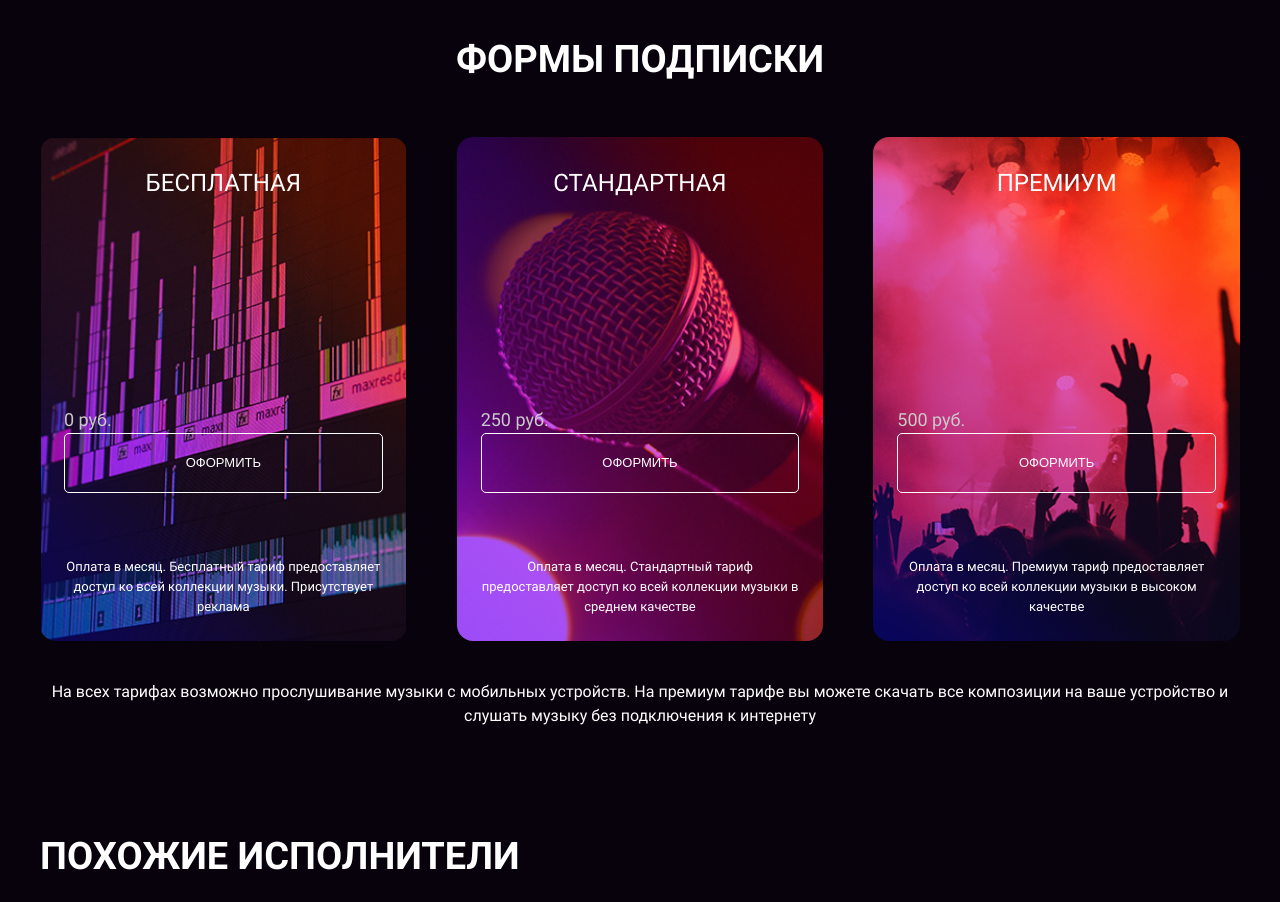
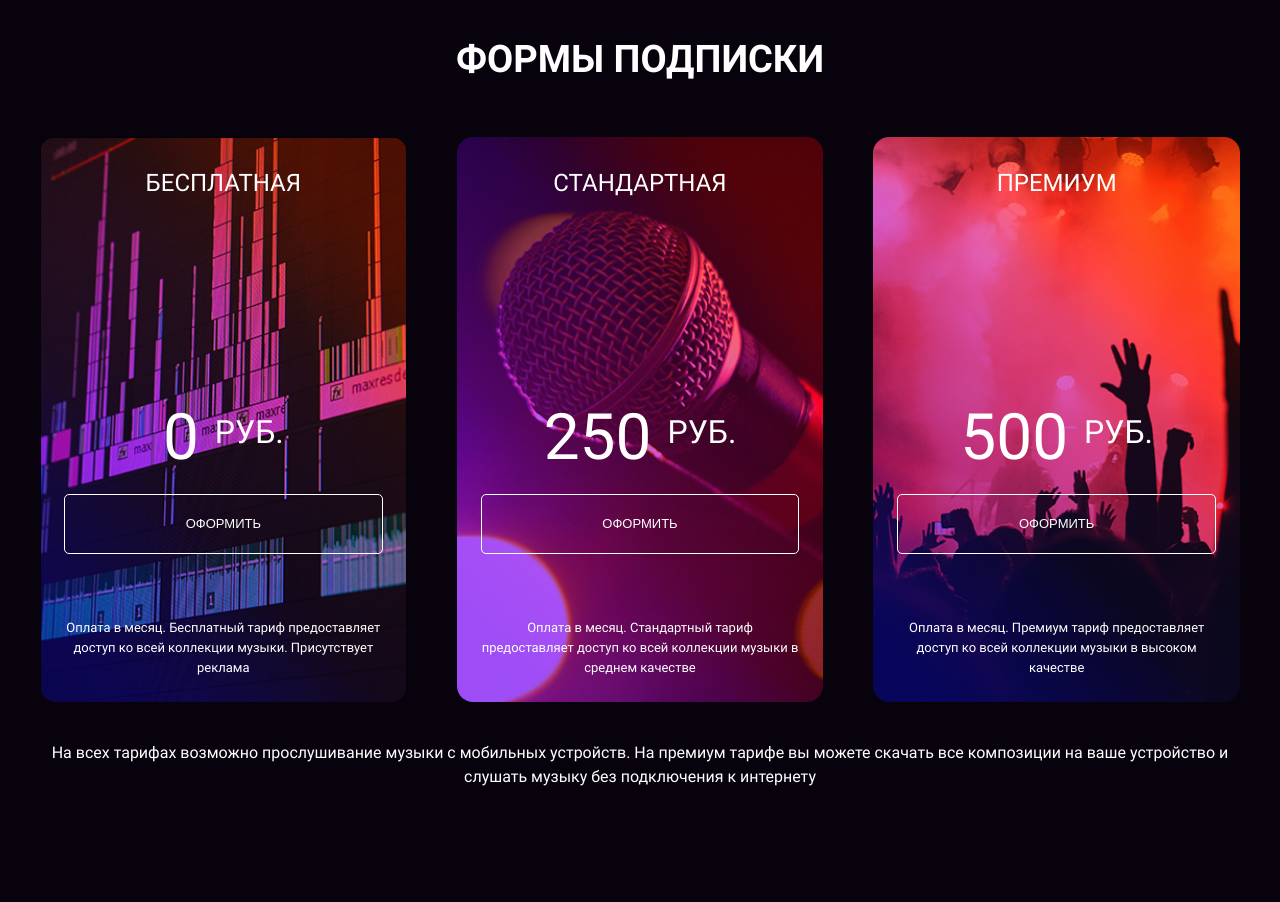
Before and after one commit to alextula26/layout-designer-project-lvl2, a website: page src/index.html in a window 1280 px wide. Shown: the part 820-1722 px from the top of the page. Drawn offline with Linux system fonts and the light colour scheme.

Commit message:
price for page-pricing

```diff
--- a/package.json
+++ b/package.json
@@ -18,7 +18,8 @@
   "homepage": "https://github.com/alextula26/layout-designer-project-lvl2#readme",
   "devDependencies": {
     "htmlhint": "^0.14.2",
-    "stylelint": "^13.11.0",
+    "stylelint": "^13.12.0",
+    "stylelint-cli": "^1.3.0",
     "stylelint-config-rational-order": "^0.1.2",
     "stylelint-config-standard": "^20.0.0",
     "stylelint-order": "^4.1.0"
--- a/src/css/style.css
+++ b/src/css/style.css
@@ -299,6 +299,7 @@ header .form .col {
   margin-bottom: 1.5rem;
   padding-left: 20px;
 
+  color: #fff;
   font-weight: 700;
   font-size: 14px;
   line-height: 50px;
@@ -362,6 +363,8 @@ header .form .col {
 .pricing .pricing-item .pricing-item-content {
   padding: 1.5rem;
 
+  color: #fff;
+
   background-repeat: no-repeat;
   background-position: 0 0;
   background-size: cover;
@@ -372,10 +375,30 @@ header .form .col {
   margin-bottom: 200px;
 }
 
+.pricing .pricing-item .pricing-item-content .pricing-value {
+  display: flex;
+  justify-content: center;
+  margin-bottom: 24px;
+}
+
+.pricing .pricing-item .pricing-item-content .pricing-value .price {
+  margin-right: 16px;
+
+  font-size: 64px;
+  line-height: 1em;
+}
+
+.pricing .pricing-item .pricing-item-content .pricing-value .currency {
+  padding-top: 10px;
+
+  font-size: 32px;
+  line-height: 1em;
+  text-transform: uppercase;
+}
+
 .pricing .pricing-item .pricing-item-content .pricing-footer {
   margin-top: 64px;
 
-  color: #fff;
   font-size: 13px;
   line-height: 20px;
   text-align: center;
--- a/src/index.html
+++ b/src/index.html
@@ -42,7 +42,10 @@
         <div class="pricing-item">
           <div class="pricing-item-content bg-free">
             <h3>Бесплатная</h3>
-            <p class="pricing-value">0 руб.</p>
+            <p class="pricing-value">
+              <span class="price">0</span>
+              <span class="currency">руб.</span>
+            </p>
             <a href="#" class="btn btn-white">Оформить</a>
             <p class="pricing-footer">Оплата в месяц. Бесплатный тариф предоставляет доступ ко всей коллекции музыки.
               Присутствует реклама</p>
@@ -52,7 +55,10 @@
         <div class="pricing-item">
           <div class="pricing-item-content bg-standart">
             <h3>Стандартная</h3>
-            <p class="pricing-value">250 руб.</p>
+            <p class="pricing-value">
+              <span class="price">250</span>
+              <span class="currency">руб.</span>
+            </p>
             <a href="#" class="btn btn-white">Оформить</a>
             <p class="pricing-footer">Оплата в месяц. Стандартный тариф предоставляет доступ ко всей коллекции музыки в
               среднем качестве</p>
@@ -62,7 +68,10 @@
         <div class="pricing-item">
           <div class="pricing-item-content bg-premium">
             <h3>Премиум</h3>
-            <p class="pricing-value">500 руб.</p>
+            <p class="pricing-value">
+              <span class="price">500</span>
+              <span class="currency">руб.</span>
+            </p>
             <a href="#" class="btn btn-white">Оформить</a>
             <p class="pricing-footer">Оплата в месяц. Премиум тариф предоставляет доступ ко всей коллекции музыки в
               высоком качестве</p>
--- a/src/scss/modules/_forms.scss
+++ b/src/scss/modules/_forms.scss
@@ -4,6 +4,8 @@
 
   margin-bottom: 1.5rem;
   padding-left: 20px;
+
+  color: $white;
 
   font-weight: 700;
 
--- a/src/scss/modules/_pricing.scss
+++ b/src/scss/modules/_pricing.scss
@@ -21,6 +21,8 @@
     .pricing-item-content {
       padding: 1.5rem;
 
+      color: $white;
+
       background-repeat: no-repeat;
 
       background-position: 0 0;
@@ -32,12 +34,34 @@
         margin-bottom: 200px;
       }
 
+      .pricing-value {
+        display: flex;
+        justify-content: center;
+
+        margin-bottom: 24px;
+
+        .price {
+          margin-right: 16px;
+
+          font-size: $font-size-64;
+          line-height: 1em;
+        }
+
+        .currency {
+          padding-top: 10px;
+
+          font-size: $font-size-32;
+          line-height: 1em;
+
+          text-transform: uppercase;
+        }
+      }
+
       .pricing-footer {
         margin-top: 64px;
 
-        color: $white;
-        font-size: 13px;
-        line-height: 20px;
+        font-size: $font-size-13;
+        line-height: $line-height-20;
         text-align: center;
       }
     }
--- a/src/scss/utilities/_variables.scss
+++ b/src/scss/utilities/_variables.scss
@@ -4,16 +4,22 @@ $dark-grey: #cacaca;
 $green: #34c176;
 $grey: #e0e0e0;
 
+$font-size-13: 13px;
 $font-size-16: 16px;
 $font-size-18: 18px;
 $font-size-24: 24px;
 $font-size-30: 30px;
+$font-size-32: 32px;
 $font-size-38: 38px;
 $font-size-60: 60px;
+$font-size-64: 64px;
 
+$line-height-20: 20px;
 $line-height-24: 24px;
 $line-height-27: 27px;
 $line-height-45: 45px;
+$line-height-48: 48px;
 $line-height-50: 50px;
 $line-height-57: 57px;
 $line-height-90: 90px;
+$line-height-96: 96px;
```
Also changed, not shown: 3 other files.
